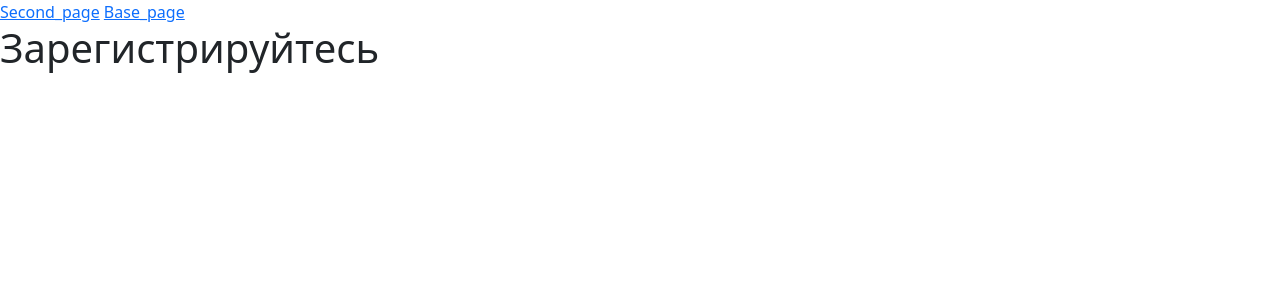
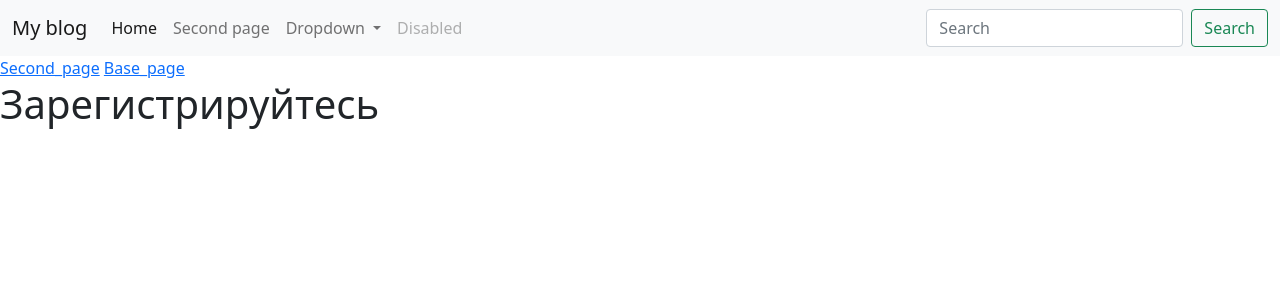
Before and after one commit to Johnynight/DjangoFirst, a Django app: page / in a window 1280 px wide. Shown: the top 300 px of the page. Run offline with Django 4.2, Linux system fonts and the light colour scheme; some libraries are stand-ins or nearby versions.

Commit message:
30.05.23 job work

```diff
--- a/main/templates/base.html
+++ b/main/templates/base.html
@@ -1,16 +1,63 @@
-<!DOCTYPE html>
-<html lang="ru">
+<!doctype html>
+<html lang="en">
   <head>
-    <meta charset="UTF-8">
+    <meta charset="utf-8">
+    <meta name="viewport" content="width=device-width, initial-scale=1">
+
+    <link href="https://cdn.jsdelivr.net/npm/bootstrap@5.1.3/dist/css/bootstrap.min.css" rel="stylesheet" integrity="sha384-1BmE4kWBq78iYhFldvKuhfTAU6auU8tT94WrHftjDbrCEXSU1oBoqyl2QvZ6jIW3" crossorigin="anonymous">
+    <link rel="preconnect" href="https://fonts.googleapis.com">
+    <link rel="preconnect" href="https://fonts.gstatic.com" crossorigin>
+    <link href="https://fonts.googleapis.com/css2?family=Roboto+Condensed:ital,wght@1,300&display=swap" rel="stylesheet">
      <title>Home</title>
-    {% load static %}
-    <link rel="stylesheet" href="{% static 'css/bootstrap.min.css' %}">
-
   </head>
   <body>
+  <nav class="navbar navbar-expand-lg navbar-light bg-light">
+      <div class="container-fluid">
+        <a class="navbar-brand" href="{% url 'home'%}">My blog</a>
+    <button class="navbar-toggler" type="button" data-bs-toggle="collapse" data-bs-target="#navbarSupportedContent" aria-controls="navbarSupportedContent" aria-expanded="false" aria-label="Toggle navigation">
+      <span class="navbar-toggler-icon"></span>
+    </button>
+    <div class="collapse navbar-collapse" id="navbarSupportedContent">
+      <ul class="navbar-nav me-auto mb-2 mb-lg-0">
+        <li class="nav-item">
+          <a class="nav-link active" aria-current="page" href="{% url 'home' %} ">Home</a>
+        </li>
+        <li class="nav-item">
+          <a class="nav-link" href="{% url 'second'%}">Second page</a>
+        </li>
+        <li class="nav-item dropdown">
+          <a class="nav-link dropdown-toggle" href="#" id="navbarDropdown" role="button" data-bs-toggle="dropdown" aria-expanded="false">
+            Dropdown
+          </a>
+          <ul class="dropdown-menu" aria-labelledby="navbarDropdown">
+            <li><a class="dropdown-item" href="#">Action</a></li>
+            <li><a class="dropdown-item" href="#">Another action</a></li>
+            <li><hr class="dropdown-divider"></li>
+            <li><a class="dropdown-item" href="#">Something else here</a></li>
+          </ul>
+        </li>
+        <li class="nav-item">
+          <a class="nav-link disabled">Disabled</a>
+        </li>
+      </ul>
+      <form class="d-flex">
+        <input class="form-control me-2" type="search" placeholder="Search" aria-label="Search">
+        <button class="btn btn-outline-success" type="submit">Search</button>
+      </form>
+    </div>
+  </div>
+</nav>
 
      {% block content %}
 
      {% endblock content %}
+
+
+
+
+    <!-- Optional JavaScript; choose one of the two! -->
+
+    <!-- Option 1: Bootstrap Bundle with Popper -->
+    <script src="https://cdn.jsdelivr.net/npm/bootstrap@5.1.3/dist/js/bootstrap.bundle.min.js" integrity="sha384-ka7Sk0Gln4gmtz2MlQnikT1wXgYsOg+OMhuP+IlRH9sENBO0LRn5q+8nbTov4+1p" crossorigin="anonymous"></script>
   </body>
 </html>
```
Lines whose indentation alone changed are shown as unchanged.
